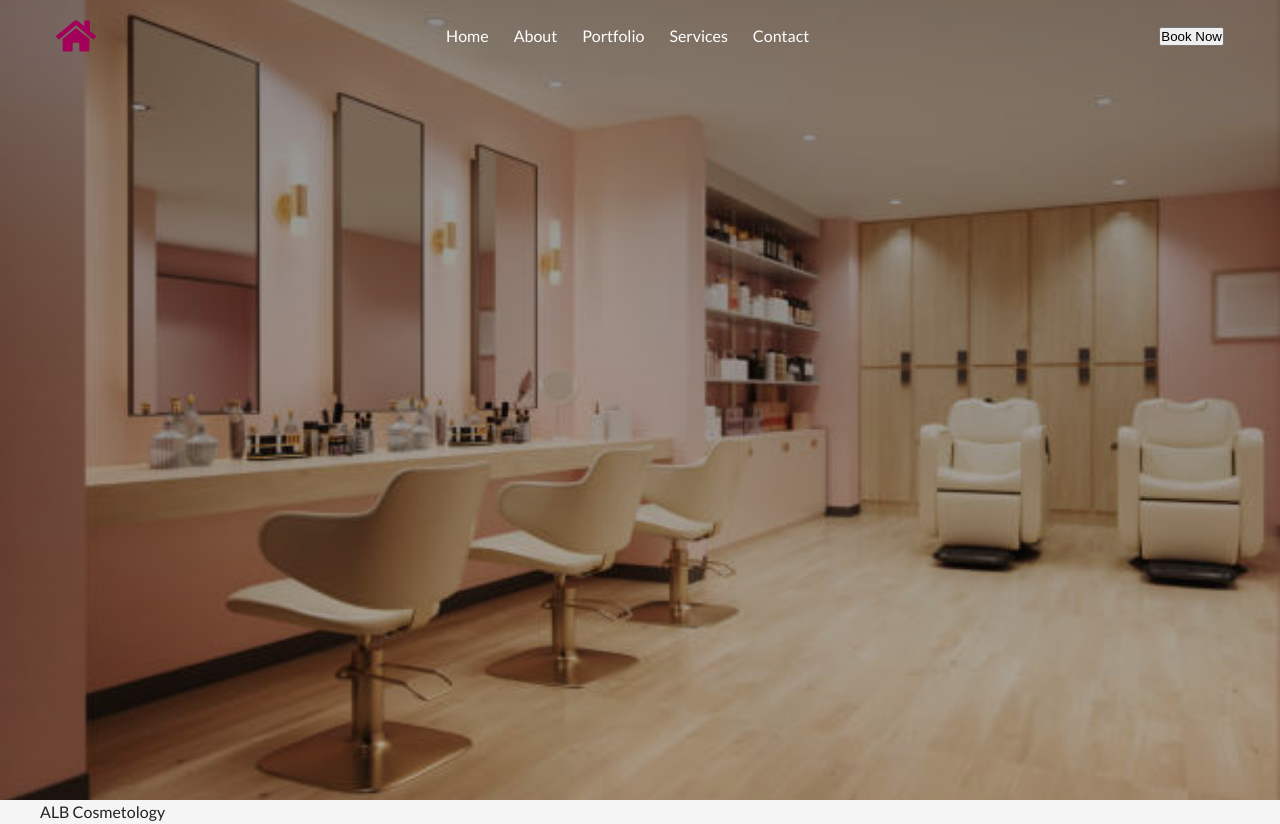
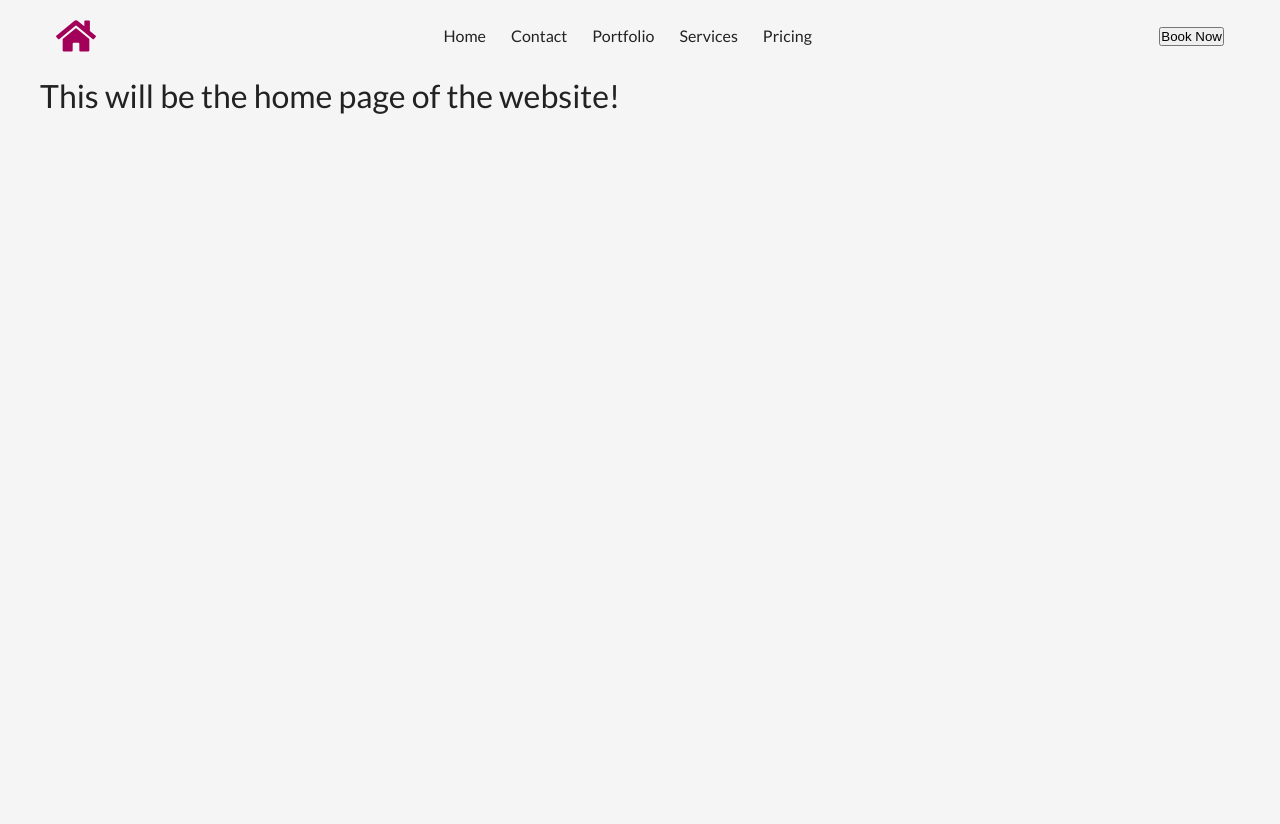
Before and after one commit to chrismadrigaldev/albcosmetology, a React (Vite) app: page / in a window 1280 px wide. After the commit the page ends 800 px from the top, so only its background shows below. Built offline with nearby package versions, Linux system fonts and the light colour scheme.

Commit message:
Created the starting set of pages and will review with cosmetologist if all pages are provided

```diff
--- a/src/ALBCosmetology.tsx
+++ b/src/ALBCosmetology.tsx
@@ -1,12 +1,20 @@
 import { Route, Routes } from 'react-router-dom';
 import PageLayout from './components/utils/PageLayout.tsx';
 import { Home } from './pages/Home.tsx';
+import { Portfolio } from './pages/Portfolio.tsx';
+import { Contact } from './pages/Contact.tsx';
+import { Services } from './pages/Services.tsx';
+import { Pricing } from './pages/Pricing.tsx';
 
 export const ALBCosmetology = () => {
   return (
     <PageLayout>
       <Routes>
         <Route path="/" element={<Home />} />
+        <Route path="/contact" element={<Contact />} />
+        <Route path="/portfolio" element={<Portfolio />} />
+        <Route path="/services" element={<Services />} />
+        <Route path="/pricing" element={<Pricing />} />
       </Routes>
     </PageLayout>
   );
--- a/src/components/header/Navbar.tsx
+++ b/src/components/header/Navbar.tsx
@@ -15,14 +15,13 @@ export const Navbar = () => {
                         listStyle: "none",
                         display: "flex",
                         gap: "25px",
-                        color: "#ffffff"
                     }}
                 >
-                    <li>Home</li>
-                    <li>About</li>
-                    <li>Portfolio</li>
-                    <li>Services</li>
-                    <li>Contact</li>
+                    <li><a href="/" style={{ textDecoration: "none", color: "#222222" }}>Home</a></li>
+                    <li><a href="/contact" style={{ textDecoration: "none", color: "#222222" }}>Contact</a></li>
+                    <li><a href="/portfolio" style={{ textDecoration: "none", color: "#222222" }}>Portfolio</a></li>
+                    <li><a href="/services" style={{ textDecoration: "none", color: "#222222" }}>Services</a></li>
+                    <li><a href="/pricing" style={{ textDecoration: "none", color: "#222222" }}>Pricing</a></li>
                 </ul>
             </nav>
             <button>
--- a/src/components/utils/PageLayout.tsx
+++ b/src/components/utils/PageLayout.tsx
@@ -1,6 +1,6 @@
 import { ReactNode } from "react";
-import { Header } from "../header/Header";
 import { Footer } from "../footer/Footer";
+import { Navbar } from "../header/Navbar";
 
 type PageLayoutProps = { children : ReactNode };
 
@@ -8,7 +8,7 @@ const PageLayout = ({ children }: PageLayoutProps) => {
     return (
         <>
 
-            <Header />
+            <Navbar />
             {children}
             <Footer />
         </>
--- /dev/null
+++ b/src/pages/Contact.tsx
@@ -0,0 +1,7 @@
+export const Contact = () => {
+  return (
+    <main>
+      <h1>This will be the contact page of the website!</h1>
+    </main>
+  );
+};
--- a/src/pages/Home.tsx
+++ b/src/pages/Home.tsx
@@ -1,7 +1,7 @@
 export const Home = () => {
   return (
     <main>
-      <p>ALB Cosmetology</p>
+      <h1>This will be the home page of the website!</h1>
     </main>
   );
 };
--- /dev/null
+++ b/src/pages/Portfolio.tsx
@@ -0,0 +1,7 @@
+export const Portfolio = () => {
+  return (
+    <main>
+      <h1>This will be the portfolio page of the website!</h1>
+    </main>
+  );
+};
--- /dev/null
+++ b/src/pages/Pricing.tsx
@@ -0,0 +1,7 @@
+export const Pricing = () => {
+  return (
+    <main>
+      <h1>This will be the pricing page of the website!</h1>
+    </main>
+  );
+};
--- /dev/null
+++ b/src/pages/Services.tsx
@@ -0,0 +1,7 @@
+export const Services = () => {
+  return (
+    <main>
+      <h1>This will be the services page of the website!</h1>
+    </main>
+  );
+};
--- a/src/styles/index.css
+++ b/src/styles/index.css
@@ -32,6 +32,7 @@ body {
   display: flex;
   flex-direction: column;
   line-height: var(--line-height);
+  overflow-x: hidden;
 }
 
 main {
```
